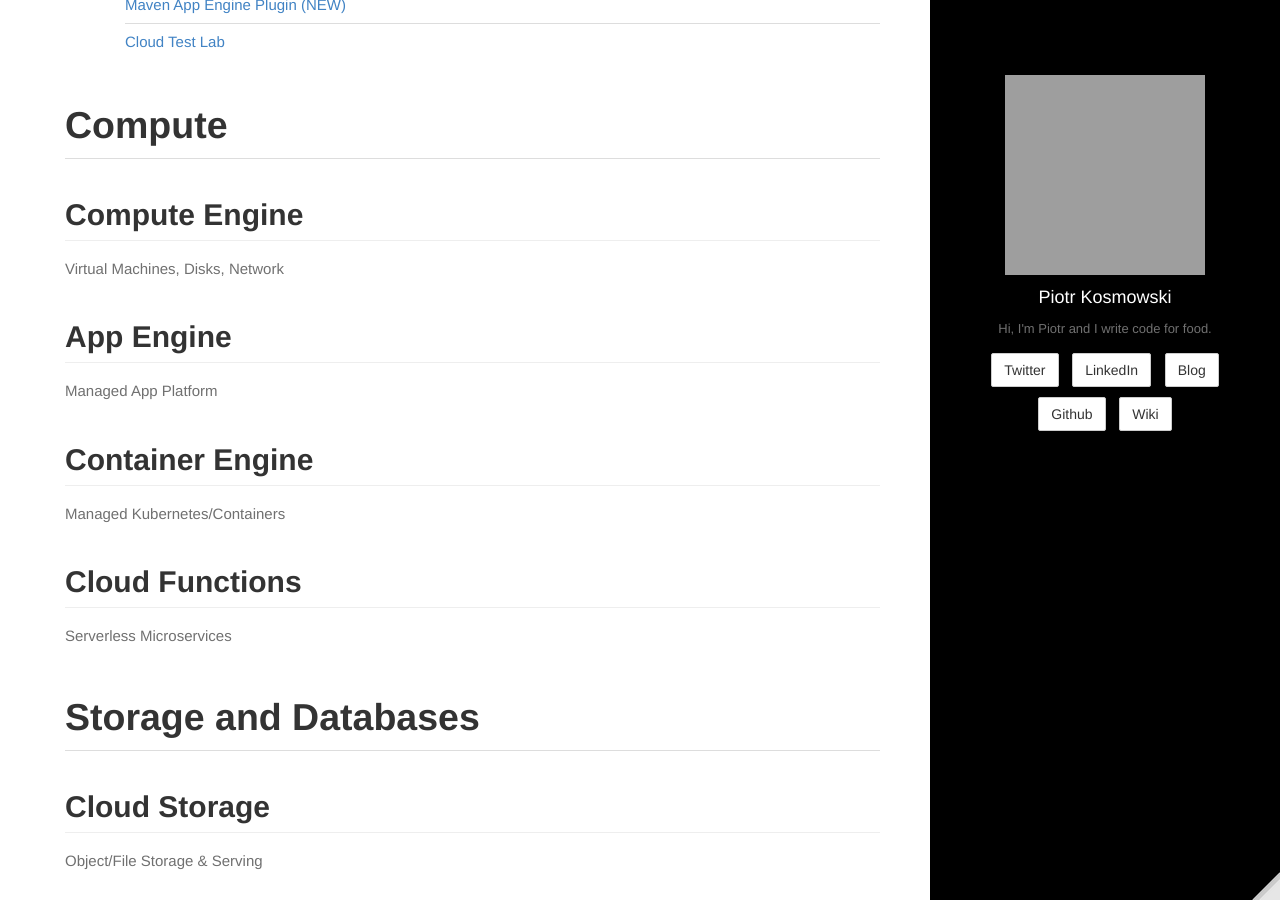
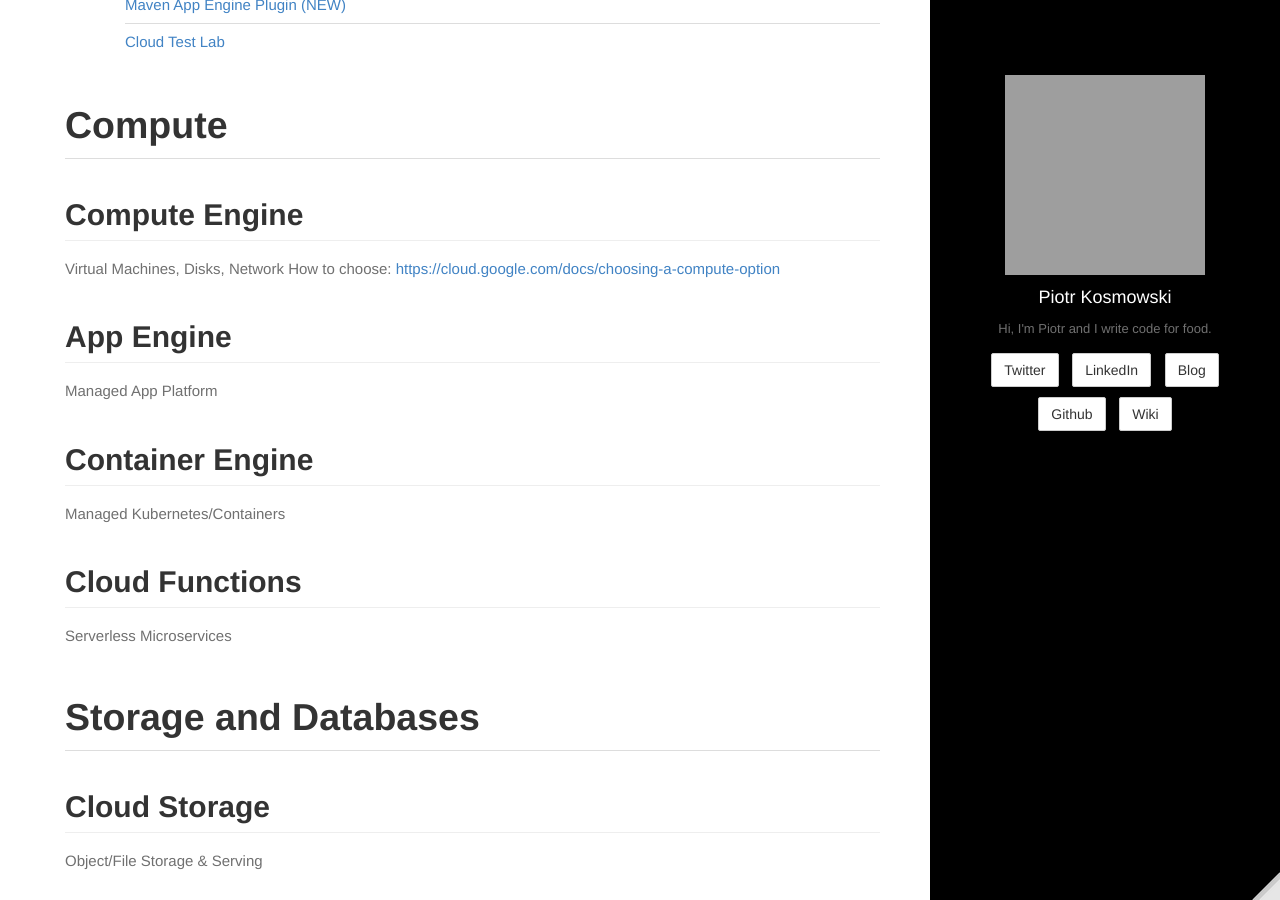
Before and after one commit to kospiotr/kospiotr.github.io, a Jekyll site: the page built from wiki/gcp.md, in a window 1280 px wide and 900 px high, scrolled down 2609 px. Built offline with Jekyll 4.4.1, drawn with Linux system fonts in a browser that asks for light colours; grey boxes are pictures that could not be loaded.

Commit message:
Update gcp.md

```diff
--- a/wiki/gcp.md
+++ b/wiki/gcp.md
@@ -12,6 +12,7 @@
 
 ## Compute Engine
 Virtual Machines, Disks, Network
+How to choose: [https://cloud.google.com/docs/choosing-a-compute-option](https://cloud.google.com/docs/choosing-a-compute-option)
 
 ## App Engine
 Managed App Platform
```
